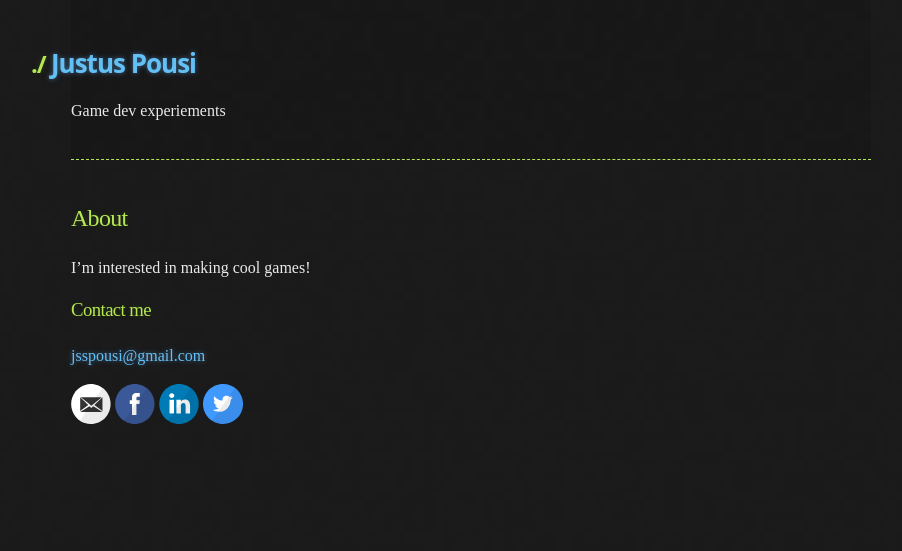
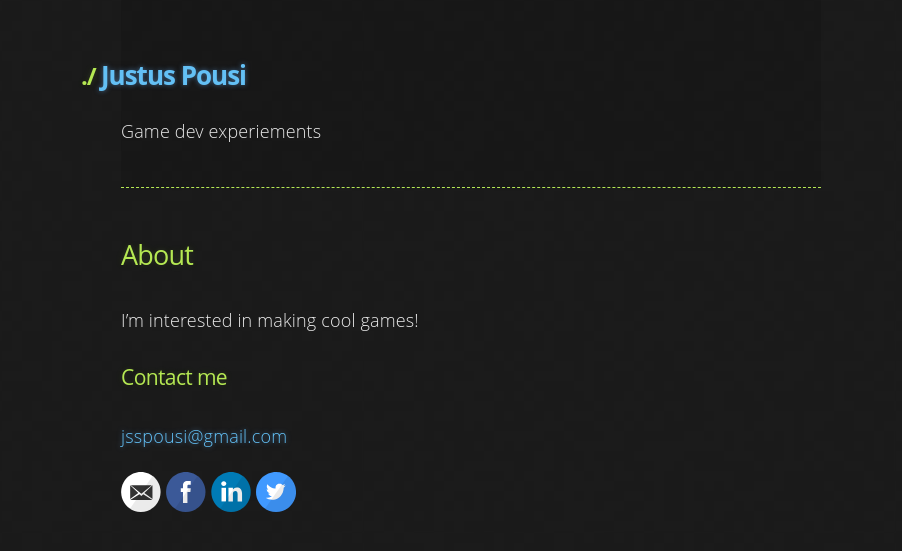
Before and after one commit to barocon/barocon.github.io, a Jekyll site: the page built from about.md, in a window 1280 px wide. Shown: the top 551 px of the page, without its empty margins (169-1071 px from the left). Built offline with Jekyll 4.4.1, drawn with Linux system fonts in a browser that asks for light colours.

Commit message:
trying sans font

```diff
--- a/_sass/jekyll-theme-hacker.scss
+++ b/_sass/jekyll-theme-hacker.scss
@@ -7,6 +7,16 @@ body {
   color: #eaeaea;
   font-size: 16px;
   line-height: 1.5;
+
+	padding: 0 1.25rem;
+	margin: 0 auto 1.875rem;
+	font-family: 'Open Sans',sans-serif;
+	font-weight: 300;
+	font-style: normal;
+	font-size: 1.125rem;
+	line-height: 2;
+	letter-spacing: .01rem;
+
   /*font-family: Monaco, "Bitstream Vera Sans Mono", "Lucida Console", Terminal, monospace;*/
 }
 
@@ -14,7 +24,7 @@ body {
 
 .container {
   width: 90%;
-  max-width: 800px;
+  max-width: 700px;
   margin: 0 auto;
 }
 
```
